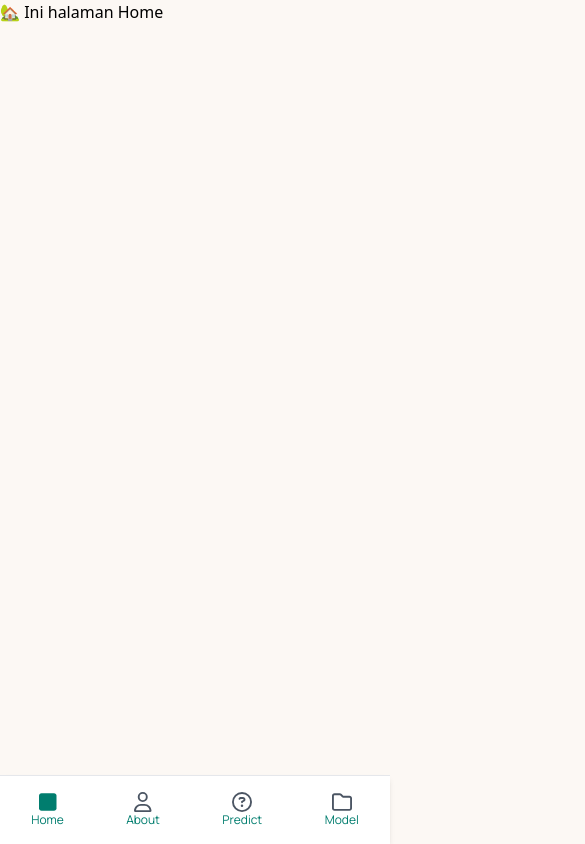
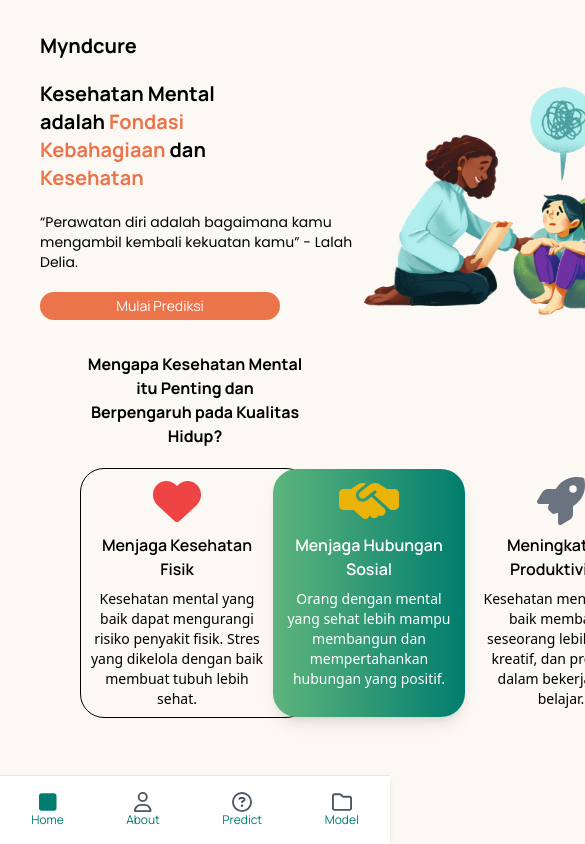
Before and after one commit to injanisgg/mhealth, a React (Vite) app in the folder frontend-react/: page / in a window 390 px wide. Shown: the top 844 px of the page, 585 px wide, since content can reach past the window. Built offline with nearby package versions, Linux system fonts and the light colour scheme.

Commit message:
`feat: updated Home page and ResponsiveBar component with new design and layout`

```diff
--- a/frontend-react/src/components/ResponsiveBar.jsx
+++ b/frontend-react/src/components/ResponsiveBar.jsx
@@ -47,7 +47,7 @@ function ResponsiveBar() {
         initial={{ opacity: 0, y: -20 }}
         animate={{ opacity: 1, y: 0 }}
         transition={{ duration: 0.5 }}
-        className={`hidden z-10 lg:flex xl:flex justify-center items-center bg-transparent fixed top-0 left-0 right-0 w-full p-6 transition-all duration-300
+        className={`hidden z-20 lg:flex xl:flex justify-center items-center bg-transparent fixed top-0 left-0 right-0 w-full p-6 transition-all duration-300
           ${isScroll || !isHome ? 'bg-gradient-to-r from-light-green to-thick-green text-white' : ' bg-based text-black'}`}
       >
         <div className="text-xl font-main font-bold absolute left-20">Myndcure</div>
--- a/frontend-react/src/pages/Home.jsx
+++ b/frontend-react/src/pages/Home.jsx
@@ -1,9 +1,57 @@
-import React from 'react'
+import React from 'react';
+import Footer from '../components/Footer';
+import headerHome from '../img/header-home.png';
+import { faHeart, faHandshakeSimple, faRocket } from '@fortawesome/free-solid-svg-icons';
+import { FontAwesomeIcon } from '@fortawesome/react-fontawesome';
 
 function Home() {
   return (
-    <div>
-      🏡 Ini halaman Home
+    <div className='pb-0 sm:pb-16'>
+      {/* main banner */}
+      <div className='w-full bg-transparent px-5 py-8 sm:px-4 sm:py-7 lg:mt-16'>
+        <div className="flex flex-col gap-5 sm:gap-2 mx-5 sm:mx-1">
+          <h1 className='text-xl font-main font-bold lg:hidden text-black'>Myndcure</h1>
+          <div className="flex items-center">
+            <div className="flex flex-col gap-5 sm:gap-2">
+              <h1 className='flex flex-col font-main text-xl sm:font-xl font-bold z-0'>
+                <span className='text-black'>Kesehatan Mental</span>
+                <span className='text-black'>adalah <span className='text-button'>Fondasi</span> </span>
+                <span className='text-button'>Kebahagiaan <span className='text-black'>dan</span> </span>
+                <span className='text-button'>Kesehatan</span>
+              </h1>
+              <p className='font-secondary text-sm sm:text-xs w-80 sm:w-52'>“Perawatan diri adalah bagaimana kamu mengambil kembali kekuatan kamu” - Lalah Delia.</p>
+              <button className='w-60 sm:w-32 py-1 text-sm text-white font-main bg-button rounded-full'>Mulai Prediksi</button>
+            </div>
+            <img src={headerHome} alt="Woman with girl" className='w-72 sm:w-60 z-10 sm:mb-10' />
+          </div>
+        </div>
+      </div>
+
+    {/* section info the importance */}
+    <div className="flex flex-col gap-5 mx-20 sm:mx-5 relative">
+      <div className='flex justify-center text-center font-bold font-main'>
+        <h1>Mengapa Kesehatan Mental itu Penting dan <br /> Berpengaruh pada Kualitas Hidup?</h1>
+      </div>
+      <div className="relative flex border-black border rounded-3xl">
+        <div className='flex flex-col gap-2 items-center p-2'>
+          <FontAwesomeIcon icon={faHeart} className='text-5xl sm:text-3xl text-red-500'/>
+          <h3 className='font-main font-semibold text-base sm:text-xs text-center'>Menjaga Kesehatan Fisik</h3>
+          <p className='w-44 sm:w-32 text-sm sm:text-xs text-center'>Kesehatan mental yang baik dapat mengurangi risiko penyakit fisik. Stres yang dikelola dengan baik membuat tubuh lebih sehat.</p>
+        </div>
+        <div className='relative z-0 sm:z-10 shadow-lg flex flex-col gap-2 items-center rounded-3xl p-2 bg-gradient-to-r from-light-green to-thick-green text-white'>
+          <FontAwesomeIcon icon={faHandshakeSimple} className='text-5xl sm:text-3xl text-yellow-500'/>
+          <h3 className='font-main font-semibold text-base sm:text-xs text-center'>Menjaga Hubungan Sosial</h3>
+          <p className='w-44 sm:w-32 text-sm sm:text-xs text-center'>Orang dengan mental yang sehat lebih mampu membangun dan mempertahankan hubungan yang positif.</p>
+        </div>
+        <div className='relative flex flex-col gap-2 items-center p-2'>
+          <FontAwesomeIcon icon={faRocket} className='text-5xl sm:text-3xl text-gray-500'/>
+          <h3 className='font-main font-semibold text-base sm:text-xs text-center'>Meningkatkan Produktivitas</h3>
+          <p className='w-44 sm:w-32 text-sm sm:text-xs text-center'>Kesehatan mental yang baik membantu seseorang lebih fokus, kreatif, dan produktif dalam bekerja atau belajar.</p>
+        </div>
+      </div>
+    </div>
+
+      {/* <Footer /> */}
     </div>
   )
 }
--- a/frontend-react/src/pages/Predict.jsx
+++ b/frontend-react/src/pages/Predict.jsx
@@ -5,7 +5,7 @@ import Footer from '../components/Footer'
 
 function Predict() {
   return (
-    <div className='mb-0 sm:mb-20'>
+    <div className='pb-0 sm:pb-16'>
       <Banner title={'Prediksi'} desc={'Halaman ini untuk melakukan prediksi depresi dengan menggunakan data umur, IPK, tekanan akademik, kepuasan belajardurasi tidur, kebiasaan makan, durasi belajar atau bekerja, gelar, stress finansial, pemikiran untuk bunuh diri, dan riwayat penyakit mental dari keluarga.'}/>
       <DepressionForm />
       <Footer />
```
Also changed, not shown: frontend-react/src/img/header-home.png.
